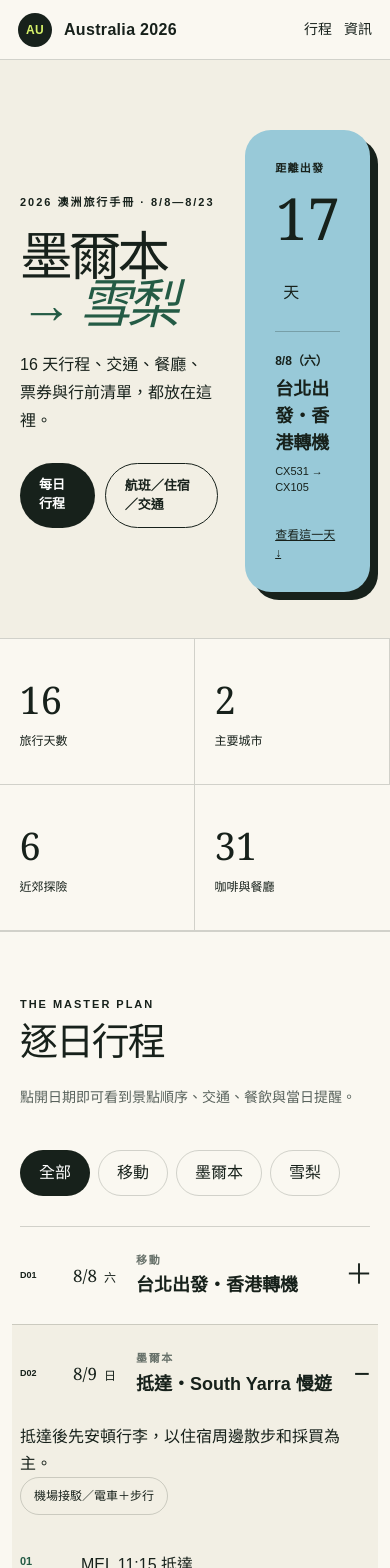
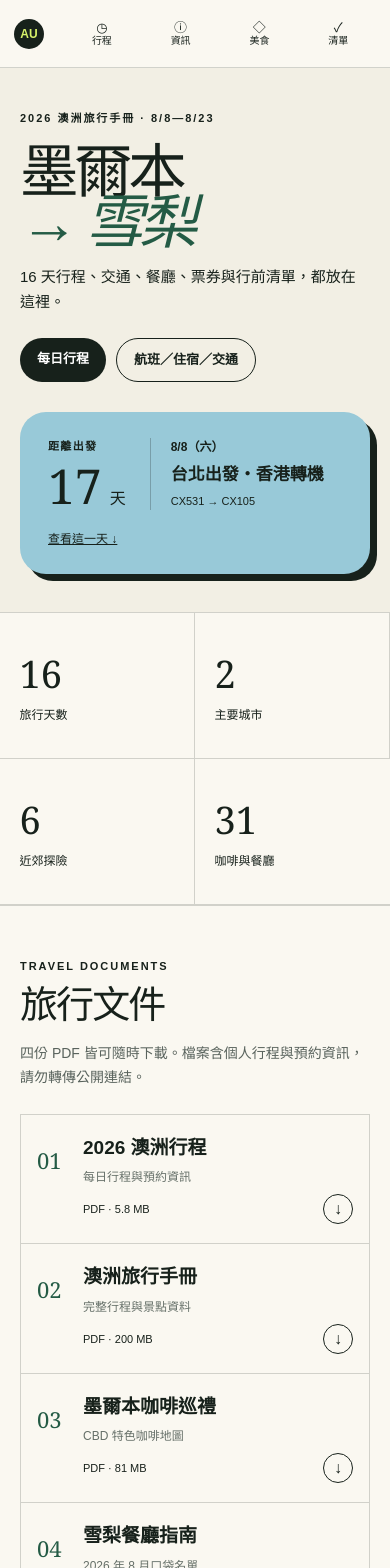
Before and after one commit to hungyic36-web/australia-2026-travel, a Next.js app: page /australia-2026-travel/ in a window 390 px wide. Shown: the top 1568 px of the page. Built offline with nearby package versions, Linux system fonts and the light colour scheme.

Commit message:
improve mobile layout and add travel downloads

```diff
--- a/app/globals.css
+++ b/app/globals.css
@@ -57,3 +57,57 @@
 .external-arrow{font-size:13px;font-weight:400;line-height:1;margin-left:1px}
 .info-grid .map-link{color:var(--paper);border-color:rgba(255,255,255,.35);background:rgba(255,255,255,.06)}
 .info-grid .map-link:hover{color:var(--ink);background:var(--lime);border-color:var(--lime)}
+
+/* Download centre and responsive navigation */
+.topbar nav a{display:flex;align-items:center;gap:6px}
+.topbar nav a span{display:none}
+.downloads{padding:72px 5vw 84px;background:var(--paper);border-bottom:1px solid var(--line)}
+.downloads-heading{display:flex;align-items:end;justify-content:space-between;gap:40px;margin-bottom:30px}
+.downloads-heading h2{font-size:clamp(38px,5vw,68px);letter-spacing:-.05em;line-height:.95;margin:12px 0 0}
+.downloads-heading>p{max-width:430px;margin:0;color:#59635d;font-size:14px;line-height:1.75}
+.download-grid{display:grid;grid-template-columns:repeat(2,1fr);border-top:1px solid var(--line);border-left:1px solid var(--line)}
+.download-card{display:grid;grid-template-columns:42px 1fr auto;align-items:center;gap:18px;min-height:124px;padding:24px;border-right:1px solid var(--line);border-bottom:1px solid var(--line);transition:background .18s,color .18s}
+.download-card:hover{background:var(--ink);color:var(--paper)}
+.download-index{font-family:Georgia,serif;font-size:22px;color:var(--green)}
+.download-card:hover .download-index{color:var(--lime)}
+.download-copy{display:flex;flex-direction:column;gap:6px}
+.download-copy strong{font-size:19px}
+.download-copy small{font-size:12px;color:#667069}
+.download-card:hover .download-copy small{color:#cbd3ce}
+.download-meta{display:flex;align-items:center;gap:12px;font-size:11px;white-space:nowrap}
+.download-meta b{display:grid;place-items:center;width:34px;height:34px;border:1px solid currentColor;border-radius:50%;font-size:16px}
+
+@media(max-width:680px){
+  .topbar{height:68px;padding:0 14px;gap:12px}
+  .topbar .brand{font-size:13px;gap:8px;white-space:nowrap}
+  .topbar .brand span{width:30px;height:30px}
+  .topbar nav{display:grid;grid-template-columns:repeat(4,1fr);gap:3px;flex:1;max-width:238px}
+  .topbar nav a,.topbar nav a:nth-child(3),.topbar nav a:nth-child(4){display:flex;min-width:0;flex-direction:column;justify-content:center;gap:1px;padding:5px 2px;border-radius:8px;font-size:10px;line-height:1.1;text-align:center}
+  .topbar nav a span{display:block;font-size:13px;line-height:1}
+  .topbar nav a:hover{background:var(--cream);text-decoration:none}
+  .hero{padding:42px 20px 38px;min-height:auto;grid-template-columns:1fr;gap:30px}
+  .hero h1{font-size:14vw;line-height:.84;margin:20px 0 18px}
+  .lede{font-size:15px;line-height:1.65}
+  .hero-actions{margin-top:24px;flex-wrap:wrap}
+  .button{padding:11px 17px}
+  .route-card{min-height:0;padding:26px 28px;box-shadow:7px 7px 0 var(--ink)}
+  .trip-card{display:grid;grid-template-columns:auto 1fr;column-gap:24px;align-items:start}
+  .trip-card>small{grid-column:1}
+  .trip-card>strong{grid-column:1;font-size:48px;margin:8px 0 0}
+  .trip-card .next-plan{grid-column:2;grid-row:1 / span 2;padding:0 0 0 20px;border-top:0;border-left:1px solid rgba(23,33,27,.25)}
+  .trip-card .next-plan span{font-size:17px}
+  .trip-card>a{grid-column:1 / -1;margin-top:20px}
+  .downloads{padding:52px 20px 60px}
+  .downloads-heading{display:block;margin-bottom:24px}
+  .downloads-heading>p{margin-top:18px}
+  .download-grid{grid-template-columns:1fr}
+  .download-card{grid-template-columns:34px 1fr;min-height:108px;padding:19px 16px;gap:12px}
+  .download-meta{grid-column:2;justify-content:space-between;margin-top:-4px}
+  .download-meta b{width:30px;height:30px}
+}
+
+@media(max-width:390px){
+  .topbar .brand{font-size:0}
+  .topbar nav{max-width:none}
+  .hero h1{font-size:15vw}
+}
--- a/app/page.tsx
+++ b/app/page.tsx
@@ -1,6 +1,6 @@
 "use client";
 
-import { useMemo, useState } from "react";
+import { useMemo, useState, type ReactNode } from "react";
 
 type Day = {
   day: number;
@@ -12,7 +12,7 @@ type Day = {
   transport: string;
   stops: string[];
   food?: string[];
-  note?: string;
+  note?: ReactNode;
 };
 
 const days: Day[] = [
@@ -20,15 +20,15 @@ const days: Day[] = [
   { day: 2, date: "8/9", weekday: "日", city: "墨爾本", title: "抵達・South Yarra 慢遊", summary: "抵達後先安頓行李，以住宿周邊散步和採買為主。", transport: "機場接駁／電車＋步行", stops: ["MEL 11:15 抵達", "住宿 Check-in 15:00", "Prahran Market（週日 08:00–16:00）", "Toorak Road、Chapel Street、Oxford Street", "皇家植物園與河岸夜景"], food: ["Minnow Cafe", "Two Birds One Stone", "Campos Coffee"], note: "長途飛行後保留彈性；市場與店家時間請當日確認。" },
   { day: 3, date: "8/10", weekday: "一", city: "墨爾本", title: "CBD 咖啡、建築與塗鴉", summary: "從 Lune 與 Chinatown 一路走到 Flinders Street，串連經典拱廊與咖啡巷。", transport: "電車＋步行", stops: ["08:30 Lune Russell Street", "Chinatown", "10:00 州立圖書館圓頂閱覽室", "Melbourne Central 大鐘與子彈塔", "Essensorie 香氛店", "皇家拱廊、Block Arcade、Haigh’s Chocolates", "Town Hall 與聖保羅大教堂", "Hosier Lane 塗鴉街", "Flinders Street Station", "Degraves Street", "Pidapipó Gelato 收尾"], food: ["Lune Croissanterie", "Axil Coffee", "Pho Bo Ga Mekong", "Hareruya 麻糬冰", "La Petite Crêperie", "Overlay Coffee 花生咖啡"], note: "Overlay 建議 15:30 前抵達、La Petite Crêperie 約 16:00 開始營業；時間請當日確認。" },
   { day: 4, date: "8/11", weekday: "二", city: "墨爾本", title: "Yarra Valley 熱氣球與酒莊", summary: "清晨熱氣球俯瞰葡萄園，接著品酒、起司與尋找野生袋鼠。", transport: "預約包車＋熱氣球", stops: ["Balgownie Estate 集合", "Yarra Valley 熱氣球（飛行約 1 小時）", "Balgownie Estate 早餐", "Yering Station", "Yarra Valley Dairy", "Punt Road Wines", "St Huberts Cellar Door 午餐", "Domaine Chandon", "Yarra Valley Chocolaterie & Ice Creamery", "野生袋鼠觀察"], note: "熱氣球受天候影響大，前一晚確認集合與取消通知；飲酒後勿駕車。" },
-  { day: 5, date: "8/12", weekday: "三", city: "墨爾本", title: "Great Ocean Road 大洋路", summary: "沿海岸公路經 Geelong、紀念拱門與 Lorne，前往十二門徒岩。", transport: "包車・單程約 3 小時以上", stops: ["Geelong", "Great Ocean Road Memorial Arch", "Lorne 小鎮", "沿岸觀景點", "十二門徒岩", "Loch Ard Gorge 周邊"], note: "大洋路全長約 276 km；冬季日照短，穿防風防雨外套並預留車程，容易暈車者先準備暈車藥。" },
-  { day: 6, date: "8/13", weekday: "四", city: "墨爾本", title: "北區藝文・市場與大學", summary: "從 Queen Victoria Market 走訪 Carlton、Lygon Street、墨爾本大學與 Fitzroy。", transport: "電車＋步行", stops: ["06:00–15:00 Queen Victoria Market", "Carlton Gardens 與皇家展覽館", "Melbourne Museum", "Lygon Street 小義大利", "墨爾本大學", "Fitzroy 文青街區", "王子橋亞拉河夜景", "有時間可加 Spencer Outlet"], food: ["Brunetti Classico", "DOC Pizza", "Tiamo", "Donnini’s"], note: "QVM 週三休市，8/13 為週四；出發前再確認當週開市資訊。" },
+  { day: 5, date: "8/12", weekday: "三", city: "墨爾本", title: "Great Ocean Road 大洋路", summary: "沿海岸公路經 Geelong、紀念拱門與 Lorne，前往十二門徒岩。", transport: "包車・單程約 3 小時以上", stops: ["Geelong", "Great Ocean Road Memorial Arch", "Lorne 小鎮", "沿岸觀景點", "十二門徒岩", "Loch Ard Gorge 周邊"], note: "大洋路全長約 240 km；冬季日照短，穿防風防雨外套並預留車程，容易暈車者先準備暈車藥。" },
+  { day: 6, date: "8/13", weekday: "四", city: "墨爾本", title: "北區藝文・市場與大學", summary: "從 Queen Victoria Market 走訪 Carlton、Lygon Street、墨爾本大學與 Fitzroy。", transport: "電車＋步行", stops: ["06:00–15:00 Queen Victoria Market", "Carlton Gardens 與皇家展覽館", "Melbourne Museum", "Lygon Street 小義大利", "墨爾本大學", "Fitzroy 文青街區", "王子橋亞拉河夜景", "有時間可加 Spencer Outlet"], food: ["Brunetti Classico", "DOC Pizza", "Tiamo", "Donnini’s"], note: <>QVM 週一、週三休市，8/13 為週四；出發前再確認當週開市資訊。<a href="https://qvm.com.au/" target="_blank" rel="noreferrer" style={{ display: "block", marginTop: "10px", fontSize: "13px", textDecoration: "underline" }}>QVM 官網 ↗</a></> },
   { day: 7, date: "8/14", weekday: "五", city: "墨爾本", title: "Phillip Island 小企鵝", summary: "彩虹小屋、野生動物與海岸景觀，晚上觀賞小企鵝歸巢。", transport: "包車・市區至島上約 1.5–2 小時", stops: ["Brighton Bathing Boxes", "Maru Koala & Animal Park", "Churchill Island Heritage Farm", "Nobbies Centre", "Penguin Parade 小企鵝歸巢"], note: "海邊夜間寒冷，準備保暖防風衣物；企鵝歸巢依現場規範禁止攝影。" },
-  { day: 8, date: "8/15", weekday: "六", city: "墨爾本", title: "南墨爾本・藝術與綠意", summary: "從 NGV、皇家植物園到市場美食，視體力安排 DFO 採買。", transport: "電車＋步行", stops: ["NGV 維多利亞國家美術館", "Royal Botanic Gardens", "South Melbourne Market", "DFO South Wharf（選配）", "Chapel Street"], food: ["ST. ALi／Padre Coffee", "Aptus Oysters", "Simply Spanish", "Agathé Pâtisserie", "Mama Tran Dumplings"], note: "市場人潮較多，建議早到；NGV 特展可能需另購票。" },
+  { day: 8, date: "8/15", weekday: "六", city: "墨爾本", title: "南墨爾本・藝術與綠意", summary: "從 NGV、皇家植物園到市場美食，視體力安排 DFO 採買。", transport: "電車＋步行", stops: ["NGV 維多利亞國家美術館", "Royal Botanic Gardens", "South Melbourne Market", "DFO South Wharf（選配）", "Chapel Street"], food: ["ST. ALi／Padre Coffee", "Aptus Seafood", "Simply Spanish", "Agathé Pâtisserie", "Mama Tran Dumplings"], note: "市場人潮較多，建議早到；NGV 特展可能需另購票。" },
   { day: 9, date: "8/16", weekday: "日", city: "墨爾本", title: "Sovereign Hill 淘金小鎮", summary: "搭火車前往 Ballarat，體驗地下礦場、淘金與 1850 年代街景。", transport: "V/Line 火車＋當地公車", stops: ["07:41／08:24 Southern Cross 出發", "Ballarat Station 轉公車", "Red Hill Mine 地下導覽", "溪畔免費淘金", "12:00 煉金表演", "13:30 紅衣衛隊遊行", "備選：Ballarat Wildlife Park", "備選：Lake Wendouree 與植物園", "回程可逛 Spencer Outlet"], note: "火車與公車路線可能異動，出發前用 PTV Journey Planner 確認即時班次。" },
   { day: 10, date: "8/17", weekday: "一", city: "移動", title: "墨爾本飛雪梨・Darling Harbour", summary: "中午搭國內線前往雪梨，入住後漫步 Darling Harbour 與 QVB。", transport: "QF444・MEL 12:30 → SYD 13:55", stops: ["墨爾本住宿 Check-out 11:00", "QF444 飛往雪梨", "雪梨住宿 Check-in 15:00", "16:30 Darling Harbour", "QVB 夜景"], food: ["Ho Jiak Haymarket", "KHAO·SOI", "Chat Thai", "Mamak", "Shortstop Coffee & Donuts"], note: "預留國內線報到與市區交通時間。" },
-  { day: 11, date: "8/18", weekday: "二", city: "雪梨", title: "歌劇院與港灣歷史步道", summary: "Circular Quay 出發，走訪歌劇院、皇家植物園、歷史建築與海德公園。", transport: "火車／輕軌＋步行", stops: ["Circular Quay", "Sydney Opera House 11:00 中文導覽（已規劃預約）", "Mrs Macquarie’s Chair", "The Mint", "Hyde Park", "St Mary’s Cathedral"], food: ["ASLAN Coffee／Mogu Mogu", "Marrickville Pork Roll"], note: "導覽票與集合地點請前一天再次確認。" },
+  { day: 11, date: "8/18", weekday: "二", city: "雪梨", title: "歌劇院與港灣歷史步道", summary: "Circular Quay 出發，走訪歌劇院、皇家植物園、歷史建築與海德公園。", transport: "火車／輕軌＋步行", stops: ["Circular Quay", "Sydney Opera House 11:00 中文導覽（已預約）", "Mrs Macquarie’s Chair", "The Mint", "Hyde Park", "St Mary’s Cathedral"], food: ["ASLAN Coffee／Mogu Mogu", "Marrickville Pork Roll"], note: "導覽票與集合地點請前一天再次確認。" },
   { day: 12, date: "8/19", weekday: "三", city: "雪梨", title: "Blue Mountains 深度一日遊", summary: "早班火車至 Katoomba，搭景觀纜車、走雨林步道與三姊妹岩。", transport: "Central → Katoomba 火車＋686 公車", stops: ["06:25 Central 出發", "08:25 Katoomba 抵達", "轉 686／686G 公車至 Scenic World", "黃色 Skyway → 紅色 Railway", "雨林步道約 30 分鐘", "藍色 Cableway 上山（站右側看景）", "Three Sisters／Echo Point", "14:00–16:00 Leura 小鎮", "16:19 Leura 回程"], food: ["Wayzgoose Diner 下午茶"], note: "班次與纜車營運可能調整，當天以官方資訊為準。" },
-  { day: 13, date: "8/20", weekday: "四", city: "雪梨", title: "Kiama & Gerringong 南海岸", summary: "搭火車探索海濱小鎮、網紅路牌與 Kiama Blowhole。", transport: "Central → Gerringong → Kiama 火車／737 公車", stops: ["Gerringong", "Tasma Drive 周邊步行", "巴士返回 Kiama", "Kiama 午餐", "Kiama Blowhole", "市區特色小店"], food: ["Diggies", "Penny Whistlers"], note: "火車約每小時一班；以 Transport NSW Trip Planner 查詢即時班次。" },
+  { day: 13, date: "8/20", weekday: "四", city: "雪梨", title: "Kiama & Gerringong 南海岸", summary: "搭火車探索海濱小鎮、網紅路牌與 Kiama Blowhole。", transport: "Central → Gerringong → Kiama 火車／737 公車", stops: ["Gerringong", "Tasma Drive 周邊步行", "公車返回 Kiama", "Kiama 午餐", "Kiama Blowhole", "市區特色小店"], food: ["Diggies", "Penny Whistlers"], note: "火車約每小時一班；以 Transport NSW Trip Planner 查詢即時班次。" },
   { day: 14, date: "8/21", weekday: "五", city: "雪梨", title: "魚市場・雪梨大學・Newtown", summary: "海鮮早餐後走訪大學古典建築，下午探索 Newtown，晚上逛唐人街夜市。", transport: "輕軌＋步行", stops: ["08:30 Sydney Fish Market", "11:00 University of Sydney／The Quadrangle", "14:00 Newtown", "18:00 Chinatown Friday Night Market"], food: ["Vic’s Meat Market 牛肉三明治", "烤生蠔", "Campos Coffee", "Emperor’s Puffs"], note: "魚市場新址與攤商資訊可能調整，出發前查官方公告。" },
   { day: 15, date: "8/22", weekday: "六", city: "雪梨", title: "North Sydney・The Rocks・返程", summary: "以北雪梨早餐和週末市集收尾，下午採買後前往機場。", transport: "火車／渡輪＋機場交通", stops: ["09:00 Kirribilli／North Sydney", "The Rocks Weekend Market", "12:00 QVB", "14:00 Black Star Pastry", "16:00 取行李前往機場", "SYD 21:55 出發"], food: ["Celsius Coffee Co.", "The Grounds", "Black Star Pastry"], note: "國際線建議至少提前 3 小時抵達；機場站附加費不計入 Opal 日上限。" },
   { day: 16, date: "8/23", weekday: "日", city: "移動", title: "香港轉機・抵達台北", summary: "清晨抵達香港，轉機返回台北。", transport: "CX138 → CX564", stops: ["HKG 05:10 抵達", "香港轉機約 3 小時", "HKG 08:10 出發", "TPE 10:00 抵達"] },
@@ -65,7 +65,7 @@ const sydFood = [
   ["KHAO·SOI", "Haymarket", "椰奶咖哩麵", "AUD 20–40"],
   ["Chat Thai", "Haymarket", "泰國家常菜", "AUD 20–40"],
   ["Shortstop Coffee & Donuts", "Haymarket", "現炸甜甜圈、咖啡", "AUD 8–18"],
-  ["IIKO Mazesoba", "Haymarket", "鰻魚蕎麥麵、日式拌麵", "AUD 20–40"],
+  ["IIKO Mazesoba", "Haymarket", "鰻魚拌麵、日式拌麵(Mazesoba)", "AUD 20–40"],
   ["Macelleria Newtown", "Newtown", "丁骨牛排、Angus Rib Eye", "AUD 30–60"],
   ["Paramount Coffee Project", "Surry Hills", "Crumbed Eggs、Chicken Waffle", "AUD 25–40"],
   ["Joe Black Cafe", "Surry Hills", "Big Breakfast", "AUD 20–35"],
@@ -78,6 +78,13 @@ const links = {
   melMap: "https://www.visitmelbourne.com/officialmapmelbourne",
   sydney: "https://www.sydney.com/",
 };
+
+const downloadDocs = [
+  { title: "2026 澳洲行程", subtitle: "每日行程與預約資訊", size: "5.8 MB", href: "https://github.com/hungyic36-web/australia-2026-travel/releases/download/travel-documents-2026/2026.Aug.Australia.pdf" },
+  { title: "澳洲旅行手冊", subtitle: "完整行程與景點資料", size: "200 MB", href: "https://github.com/hungyic36-web/australia-2026-travel/releases/download/travel-documents-2026/Australia-Final-20260722.pdf" },
+  { title: "墨爾本咖啡巡禮", subtitle: "CBD 特色咖啡地圖", size: "81 MB", href: "https://github.com/hungyic36-web/australia-2026-travel/releases/download/travel-documents-2026/Melbourne-CBD-Coffee-Guide.pdf" },
+  { title: "雪梨餐廳指南", subtitle: "2026 年 8 月口袋名單", size: "120 MB", href: "https://github.com/hungyic36-web/australia-2026-travel/releases/download/travel-documents-2026/Sydney-Restaurant-Guide-202608.pdf" },
+];
 
 function MapLink({ query }: { query: string }) {
   return <a className="map-link" href={`https://www.google.com/maps/search/?api=1&query=${encodeURIComponent(query + ", Australia")}`} target="_blank" rel="noreferrer" aria-label={`在 Google Maps 開啟 ${query}`}><span className="pin-icon" aria-hidden="true"></span><span>開啟地圖</span><span className="external-arrow" aria-hidden="true">↗</span></a>;
@@ -104,7 +111,10 @@ export default function Home() {
       <header className="topbar">
         <a className="brand" href="#top" aria-label="回到首頁"><span>AU</span> Australia 2026</a>
         <nav aria-label="主要導覽">
-          <a href="#itinerary">行程</a><a href="#essentials">資訊</a><a href="#food">美食</a><a href="#checklist">清單</a>
+          <a href="#itinerary"><span aria-hidden="true">◷</span>行程</a>
+          <a href="#essentials"><span aria-hidden="true">ⓘ</span>資訊</a>
+          <a href="#food"><span aria-hidden="true">◇</span>美食</a>
+          <a href="#checklist"><span aria-hidden="true">✓</span>清單</a>
         </nav>
       </header>
 
@@ -126,6 +136,22 @@ export default function Home() {
         <div><strong>16</strong><span>旅行天數</span></div><div><strong>2</strong><span>主要城市</span></div><div><strong>6</strong><span>近郊探險</span></div><div><strong>31</strong><span>咖啡與餐廳</span></div>
       </section>
 
+      <section className="downloads" aria-labelledby="downloads-title">
+        <div className="downloads-heading">
+          <div><p className="eyebrow">TRAVEL DOCUMENTS</p><h2 id="downloads-title">旅行文件</h2></div>
+          <p>四份 PDF 皆可隨時下載。檔案含個人行程與預約資訊，請勿轉傳公開連結。</p>
+        </div>
+        <div className="download-grid">
+          {downloadDocs.map((doc, index) => (
+            <a className="download-card" href={doc.href} target="_blank" rel="noreferrer" key={doc.title}>
+              <span className="download-index">{String(index + 1).padStart(2, "0")}</span>
+              <span className="download-copy"><strong>{doc.title}</strong><small>{doc.subtitle}</small></span>
+              <span className="download-meta">PDF · {doc.size}<b aria-hidden="true">↓</b></span>
+            </a>
+          ))}
+        </div>
+      </section>
+
       <section className="section itinerary" id="itinerary">
         <div className="section-head"><div><p className="eyebrow">THE MASTER PLAN</p><h2>逐日行程</h2></div><p>點開日期即可看到景點順序、交通、餐飲與當日提醒。</p></div>
         <div className="filters" role="group" aria-label="篩選城市">{["全部","移動","墨爾本","雪梨"].map(x => <button key={x} className={city===x?"active":""} onClick={()=>setCity(x)}>{x}</button>)}</div>
@@ -143,12 +169,12 @@ export default function Home() {
         <div className="section-head light"><div><p className="eyebrow">TRAVEL ESSENTIALS</p><h2>旅途速查</h2></div><p>需要的關鍵資訊集中在這裡。票價與班次可能調整，請以連結內的官方即時資料為準。</p></div>
         <div className="info-grid">
           <article><span className="index">01</span><h3>航班</h3><dl><dt>去程</dt><dd>CX531 TPE 19:55 → HKG 22:00<br/>CX105 HKG 00:20 → MEL 11:15</dd><dt>中段</dt><dd>QF444 MEL 12:30 → SYD 13:55</dd><dt>回程</dt><dd>CX138 SYD 21:55 → HKG 05:10+1<br/>CX564 HKG 08:10 → TPE 10:00</dd></dl></article>
-          <article><span className="index">02</span><h3>住宿</h3><dl><dt>Melbourne</dt><dd>South Yarra 3BR Retreat<br/>South Yarra, Melbourne VIC<br/><MapLink query="South Yarra Melbourne VIC"/></dd><dt>Sydney</dt><dd>Rydges Darling Square Apartment Hotel<br/>72 Liverpool Street, Sydney<br/><MapLink query="Rydges Darling Square Apartment Hotel"/></dd><dt>時間</dt><dd>Check-in 15:00<br/>Check-out 11:00</dd></dl></article>
+          <article><span className="index">02</span><h3>住宿</h3><dl><dt>Melbourne</dt><dd>South Yarra, Melbourne VIC<br/><MapLink query="South Yarra Melbourne VIC"/></dd><dt>Sydney</dt><dd>Rydges Darling Square Apartment Hotel<br/>72 Liverpool Street, Sydney<br/><MapLink query="Rydges Darling Square Apartment Hotel"/></dd><dt>時間</dt><dd>Check-in 15:00<br/>Check-out 11:00</dd></dl></article>
           <article><span className="index">03</span><h3>墨爾本交通</h3><p>Free Tram Zone 內搭 Tram 免費且不需 touch on；起點或終點超出免費區，需使用 myki。火車與公車依規定 touch on／off。</p><a href={links.ptv} target="_blank" rel="noreferrer">PTV Journey Planner ↗</a><a href={links.melMap} target="_blank" rel="noreferrer">2026 官方旅遊地圖 ↗</a></article>
           <article><span className="index">04</span><h3>雪梨交通</h3><p>可用 Opal 或 Contactless card/device 搭 Metro、Train、Bus、Ferry、Light Rail。上下車都要正確 Tap；機場站費用另計。</p><a href={links.nsw} target="_blank" rel="noreferrer">Transport NSW Trip Planner ↗</a></article>
           <article><span className="index">05</span><h3>澳洲入境</h3><p>準備有效護照、有效簽證與 Incoming Passenger Card。符合資格者可在 kiosk 完成第一階段，再至 SmartGate 進行臉部辨識。</p><a href={links.smartgate} target="_blank" rel="noreferrer">ABF SmartGate 官方說明 ↗</a></article>
           <article><span className="index">06</span><h3>天氣與行李</h3><p>澳洲 8 月為冬季。墨爾本天氣多變，準備防風防雨外套、摺疊傘與保暖層；企鵝島、熱氣球與藍山尤其注意低溫。</p><p>目前行李規劃：託運 23 kg、手提 7 kg；出發前再以航空公司訂位資料確認。行動電源必須隨身攜帶。</p></article>
-          <article><span className="index">07</span><h3>TRS 旅客退稅</h3><p>同一 ABN 的合格消費含 GST 合計至少 AUD 300，並於離境前 60 天內購買。離境當天攜帶護照、登機證、商品與合格正本發票；受限或大型託運物品需先給 ABF 查驗。</p><a href="https://www.abf.gov.au/entering-and-leaving-australia/tourist-refund-scheme" target="_blank" rel="noreferrer">ABF Tourist Refund Scheme ↗</a></article>
+          <article><span className="index">07</span><h3>TRS 旅客退稅</h3><p>同一 ABN 的合格消費含 GST 合計至少 AUD 300，並於離境前 60 天內購買。離境當天攜帶護照、登機證、商品與合格正本發票；受限或大型託運物品需先交由 ABF 查驗。</p><a href="https://www.abf.gov.au/entering-and-leaving-australia/tourist-refund-scheme" target="_blank" rel="noreferrer">ABF Tourist Refund Scheme ↗</a></article>
         </div>
       </section>
 
@@ -162,14 +188,14 @@ export default function Home() {
         <div className="section-head"><div><p className="eyebrow">BEFORE YOU GO</p><h2>行前清單</h2></div></div>
         <div className="check-grid">
           <article><h3>文件與預約</h3>{["有效護照與澳洲簽證／ETA","航班與住宿確認","Incoming Passenger Card 英文填寫","處方藥英文證明","熱氣球預約確認","Phillip Island 門票","Sovereign Hill 門票","Sydney Opera House 中文導覽","Blue Mountains Scenic World 票券"].map(x=><label key={x}><input type="checkbox"/> {x}</label>)}</article>
-          <article><h3>隨身與衣物</h3>{["Type I 八字型轉接頭","SIM／eSIM 與離線地圖","防風防雨羽絨外套","發熱衣褲與保暖中層","毛帽、圍巾、手套與厚襪","好走的防滑鞋","摺疊傘、環保袋與保溫瓶","頸枕、耳塞、護唇與保濕用品","常備藥與暈車藥","行動電源放隨身行李","護照與重要文件離線備份","出發前再次秤重"].map(x=><label key={x}><input type="checkbox"/> {x}</label>)}</article>
+          <article><h3>隨身與衣物</h3>{["Type I 八字型轉接頭","SIM／eSIM 與離線地圖","防風防雨羽絨外套","發熱衣褲與保暖中層","毛帽、圍巾、手套與厚襪","好走的防滑鞋","摺疊傘、環保袋與保溫瓶","頸枕、耳塞、護唇膏與保濕用品","常備藥與暈車藥","行動電源放隨身行李","護照與重要文件離線備份","出發前再次秤重"].map(x=><label key={x}><input type="checkbox"/> {x}</label>)}</article>
           <article><h3>購物備忘</h3>{["Tim Tam、Red Rock Deli、Pods","T2 Tea、Manuka Honey","Lucas Papaw Ointment","Goat Soap、Vitamin E Cream","Aesop／Jurlique","Swisse／Blackmores","UGG 與羊毛製品","Haigh’s Chocolates","Queen Victoria Market 伴手禮","TRS：同一 ABN 滿 AUD 300 且離境前 60 天內"].map(x=><label key={x}><input type="checkbox"/> {x}</label>)}</article>
         </div>
       </section>
 
       <section className="emergency">
         <div><p className="eyebrow">KEEP THIS HANDY</p><h2>緊急資訊</h2><p>澳洲警察、消防、救護：<a href="tel:000">000</a></p></div>
-        <div><h3>駐澳洲代表處公開聯絡資訊</h3><p>旅外急難救助全球免付費專線：<a href="tel:+80008850885">+800-0885-0885</a></p><p>外交部旅外國人急難救助：<a href="tel:+886800085095">+886-800-085-095</a></p><p>護照遺失：先向當地警察報案取得證明，再聯繫駐外館處，準備護照影本、照片與報案證明。</p></div>
+        <div><h3>急難救助專線</h3><p>旅外急難救助全球免付費專線：<a href="tel:+80008850885">+800-0885-0885</a></p><p>外交部旅外國人急難救助：<a href="tel:+886800085095">+886-800-085-095</a></p><p>護照遺失：先向當地警察報案取得證明，再聯繫駐外館處，準備護照影本、照片與報案證明。</p></div>
       </section>
 
       <footer><div className="brand"><span>AU</span> Australia 2026</div><p>班次、票價、營業時間與入境規定可能變動，出發前請以官方即時資訊為準。</p><div><a href={links.melMap} target="_blank" rel="noreferrer">Visit Melbourne</a><a href={links.sydney} target="_blank" rel="noreferrer">Sydney.com</a><a href="#top">回到頂端 ↑</a></div></footer>
```
